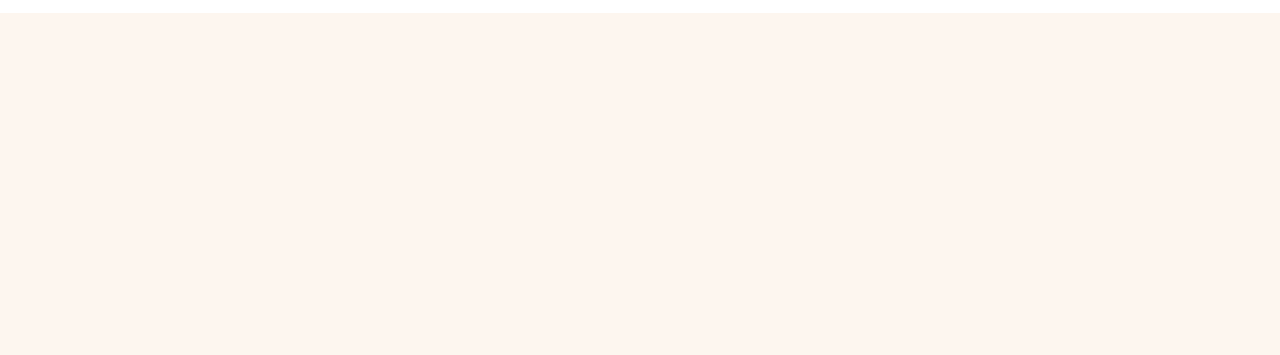
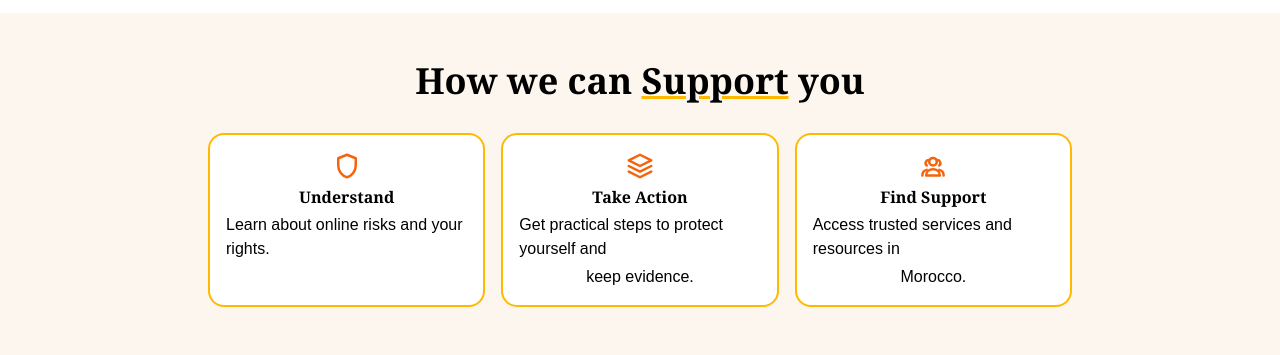
Before and after one commit to oussama-chibani/Oussama-Chibani-Final_Project-css-html, a website: page index.html in a window 1280 px wide. Shown: the part 1229-1584 px from the top of the page. Before the commit the page ends 1242 px from the top, so only its background shows below. Drawn offline with Linux system fonts and the light colour scheme.

Commit message:
section-3_can-sup-u

```diff
--- a/index.html
+++ b/index.html
@@ -90,7 +90,7 @@
 
             <button>
               <a
-                class="flex items-center gap-2 border-2 border-amber-600 py-2 px-5 rounded-3xl hover:bg-amber-500 hover:rounded-3xl"
+                class="flex items-center gap-2 border-2 border-amber-600 py-2 px-5 rounded-3xl hover:bg-amber-500 hover:text-white hover:rounded-3xl"
                 href=""
                 ><svg
                   xmlns="http://www.w3.org/2000/svg"
@@ -122,7 +122,9 @@
         </div>
       </section>
 
-      <section class="bg-white flex justify-center items-center  py-[1rem] px-[3rem]">
+      <section
+        class="bg-white flex justify-center items-center py-[1rem] px-[3rem]"
+      >
         <div>
           <img
             class="w-[500px]"
@@ -131,15 +133,91 @@
           />
         </div>
 
-        <div class="flex flex-col items-center  gap-[3rem]">
-          <h1 class="text-5xl hover:text-amber-600 font-bold font-serif"><span class=" border-b-4 border-amber-400">What</span> is digital violence?</h1>
+        <div class="flex flex-col items-center gap-[3rem]">
+          <h1 class="text-5xl hover:text-amber-600 font-bold font-serif">
+            <span class="border-b-4 border-amber-400">What</span> is digital
+            violence?
+          </h1>
 
-          <p class="font-medium  w-[30vw]">
+          <p class="font-medium w-[30vw]">
             Harmful behaviors that use digital tools to harass, control,
             threaten, or shame someone, especially women and girls.
           </p>
         </div>
       </section>
+
+      <section class="flex flex-col items-center justify-center gap-[2rem] p-[3rem]" >
+        <div>
+          <h1 class="text-4xl font-bold font-serif">How we can <span class="underline decoration-amber-400">Support</span> you</h1>
+        </div>
+
+        <div class="grid grid-cols-3 px-[10rem] gap-4">
+          <div class="bg-white flex flex-col items-center gap-1 p-[1rem] rounded-2xl border-2 border-amber-400  hover:shadow-2xl">
+            <svg
+              xmlns="http://www.w3.org/2000/svg"
+              width="30"
+              height="30"
+              viewBox="0 0 24 24"
+              fill="none"
+              stroke="#F4640C"
+              stroke-width="2"
+              stroke-linecap="round"
+              stroke-linejoin="round"
+            >
+              <path
+                d="M12 3 5 5.8v5.7c0 4.6 3 8.4 7 9.5 4-1.1 7-4.9 7-9.5V5.8L12 3Z"
+              />
+            </svg>
+            <h2 class="bg-white font-bold font-serif ">Understand</h2>
+            <p>Learn about online risks and your rights.</p>
+          </div>
+
+          <div class="bg-white flex flex-col items-center gap-1 p-[1rem] rounded-2xl border-2 border-amber-400  hover:shadow-2xl">
+            <svg
+              xmlns="http://www.w3.org/2000/svg"
+              width="30"
+              height="30"
+              viewBox="0 0 24 24"
+              fill="none"
+              stroke="#F4640C"
+              stroke-width="2"
+              stroke-linecap="round"
+              stroke-linejoin="round"
+            >
+              <path d="m12 3 9 4.5-9 4.5-9-4.5L12 3Z" />
+              <path d="m3 12 9 4.5 9-4.5" />
+              <path d="m3 16.5 9 4.5 9-4.5" />
+            </svg>
+            <h2 class="bg-white font-bold font-serif ">Take Action</h2>
+            <p>Get practical steps to protect yourself and  </p><span class="flex items-center">keep evidence.</span>
+          </div>
+
+          <div class="bg-white flex flex-col  items-center gap-1 p-[1rem] border-2 border-amber-400  rounded-2xl hover:shadow-2xl">
+            <svg
+              xmlns="http://www.w3.org/2000/svg"
+              width="30"
+              height="30"
+              viewBox="0 0 24 24"
+              fill="none"
+              stroke="#F4640C"
+              stroke-width="2"
+              stroke-linecap="round"
+              stroke-linejoin="round"
+            >
+              <circle cx="12" cy="8.5" r="3" />
+              <path d="M6.5 19.5c0-2.9 2.5-5 5.5-5s5.5 2.1 5.5 5H6.5Z" />
+              <path d="M8.6 7.3a2.4 2.4 0 0 0-1.6 4.3" />
+              <path d="M6.9 15.1c-1.9.5-3.4 2.1-3.4 4.4" />
+              <path d="M15.4 7.3a2.4 2.4 0 0 1 1.6 4.3" />
+              <path d="M17.1 15.1c1.9.5 3.4 2.1 3.4 4.4" />
+            </svg>
+            <h2 class="bg-white font-bold font-serif ">Find Support</h2>
+            <p>Access trusted services and resources in  </p><span class="flex items-center">Morocco.</span>
+          </div>
+        </div>
+      </section>
+
+
     </main>
   </body>
 </html>
```
Also changed, not shown: public/css/output.css, public/images/sec-3.png (added).
